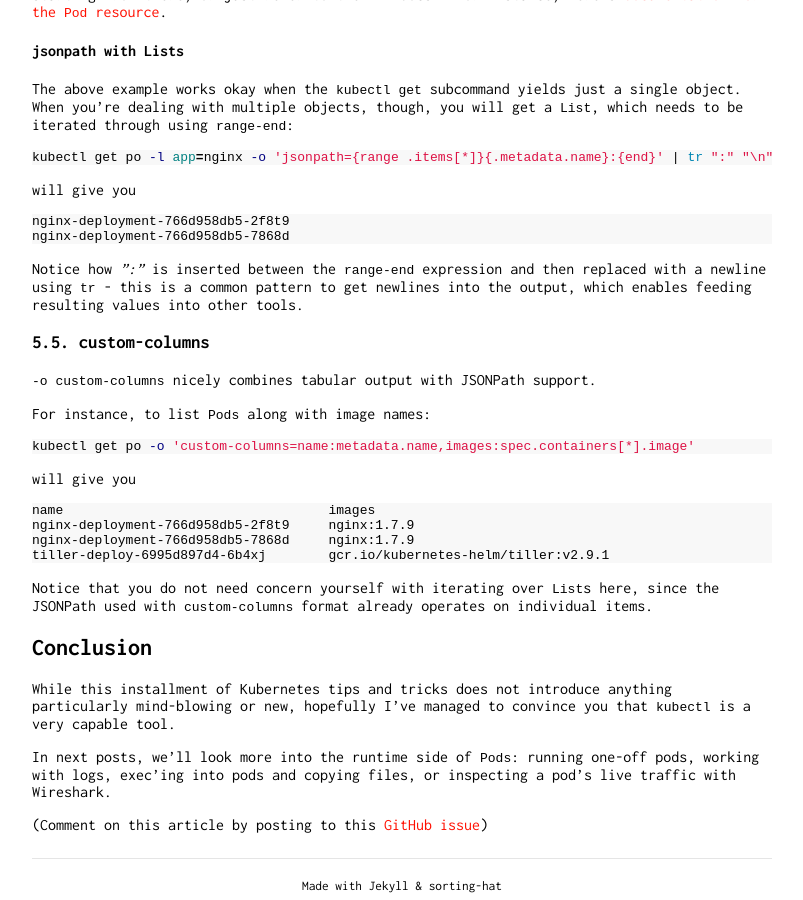
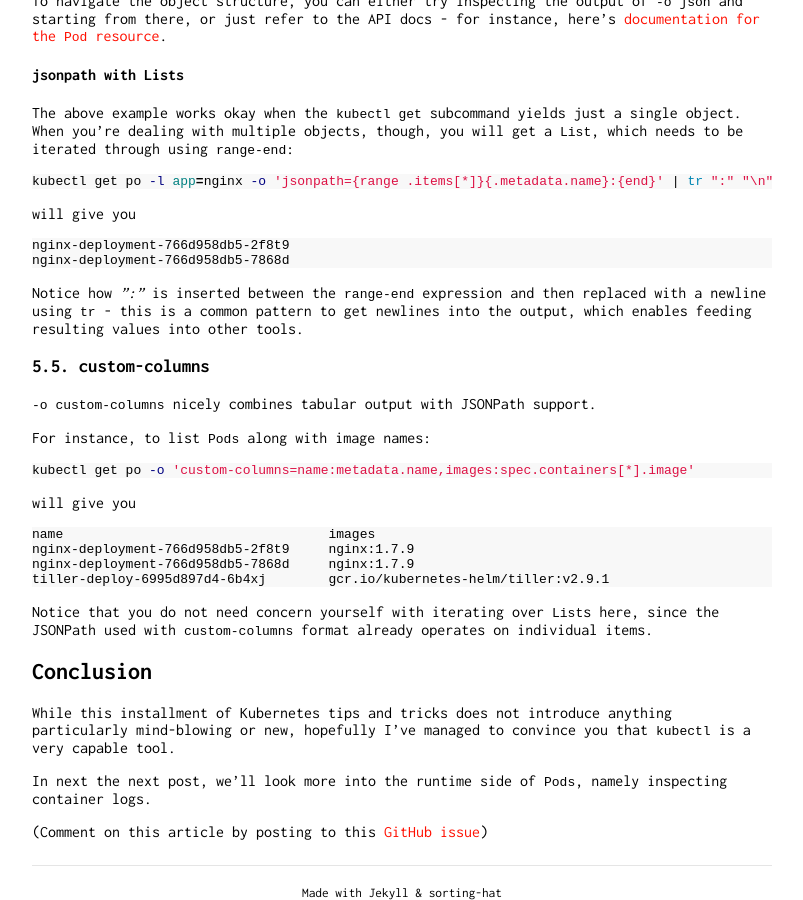
Before and after one commit to petr-k/petr-k.github.io, a Jekyll site: the page built from _posts/2019-01-06-kubernetes-tips-and-tricks-part-1-kubectl.md, in a window 1280 px wide and 900 px high, scrolled down 3267 px. Shown: the whole window, without its empty margins (238-1041 px from the left). Built offline with Jekyll 4.4.1, drawn with Linux system fonts in a browser that asks for light colours.

Commit message:
New post

````diff
--- a/_posts/2019-01-06-kubernetes-tips-and-tricks-part-1-kubectl.md
+++ b/_posts/2019-01-06-kubernetes-tips-and-tricks-part-1-kubectl.md
@@ -8,34 +8,44 @@
 comments-issue-id: 1
 ---
 
-While many Kubernetes newcomers routinely use the [dashboard](https://github.com/kubernetes/dashboard)
-or similar user interface, `kubectl` - the official CLI - often goes unappreciated. I believe
-`kubectl` is _the_ tool to learn well, as it is very powerful and can do just about everything. In
-this quick post, I'll try to highlight few of its notably useful features, as well as some little
-things that you may have missed in the docs.
+While many Kubernetes newcomers routinely use the
+[dashboard](https://github.com/kubernetes/dashboard) or similar user interface,
+`kubectl` - the official CLI - often goes unappreciated. I believe `kubectl` is
+_the_ tool to learn well, as it is very powerful and can do just about
+everything. In this quick post, I'll try to highlight few of its notably useful
+features, as well as some little things that you may have missed in the docs.
 
 ## 1. Shell completion
-Make sure you install `kubectl`'s [shell completion](https://kubernetes.io/docs/tasks/tools/install-kubectl/#enabling-shell-autocompletion).
-Among other things, it will autocomplete resource kinds and object names for you, which
-can be especially useful for objects with autogenerated names, such as `Pod`s.
+
+Make sure you install `kubectl`'s
+[shell completion](https://kubernetes.io/docs/tasks/tools/install-kubectl/#enabling-shell-autocompletion).
+Among other things, it will autocomplete resource kinds and object names for
+you, which can be especially useful for objects with autogenerated names, such
+as `Pod`s.
 
 ### Z shell
-If you're a [zsh](http://zsh.sourceforge.net/) user (as I am), I highly suggest that you get
-its [kubectl plugin](https://github.com/robbyrussell/oh-my-zsh/blob/master/plugins/kubectl/kubectl.plugin.zsh).
-With [oh-my-zsh](https://github.com/robbyrussell/oh-my-zsh), which you're probably already using, it's super easy to turn on. Besides
-integrated help for most `kubectl` flags, it will also give you a handful of useful aliases out of the box. Some of my favourites include:
 
-* `k` = `kubectl`
-* `kgd` = `kubectl get deployment`
-* `kdd` = `kubectl describe deployment`
-* `kgp` = `kubectl get pods`
+If you're a [zsh](http://zsh.sourceforge.net/) user (as I am), I highly suggest
+that you get its
+[kubectl plugin](https://github.com/robbyrussell/oh-my-zsh/blob/master/plugins/kubectl/kubectl.plugin.zsh).
+With [oh-my-zsh](https://github.com/robbyrussell/oh-my-zsh), which you're
+probably already using, it's super easy to turn on. Besides integrated help for
+most `kubectl` flags, it will also give you a handful of useful aliases out of
+the box. Some of my favourites include:
 
-See the [plugin](https://github.com/robbyrussell/oh-my-zsh/blob/master/plugins/kubectl/kubectl.plugin.zsh) for the
-full list.
+- `k` = `kubectl`
+- `kgd` = `kubectl get deployment`
+- `kdd` = `kubectl describe deployment`
+- `kgp` = `kubectl get pods`
+
+See the
+[plugin](https://github.com/robbyrussell/oh-my-zsh/blob/master/plugins/kubectl/kubectl.plugin.zsh)
+for the full list.
 
 ## 2. Save precious keystrokes
-Even without shell completion (though it's highly recommended), you can save a few keystrokes
-here and there. For example, all of these are equivalent:
+
+Even without shell completion (though it's highly recommended), you can save a
+few keystrokes here and there. For example, all of these are equivalent:
 
 ```shell
 kubectl get pods
@@ -44,54 +54,66 @@
 ```
 
 ## 3. Switching between namespaces
-If you find yourself working with multiple namespaces at once, there are few traditional ways
-to "move" between them:
 
-1. keep separate `kubectl` _context_ for each namespace, perhaps switching between
-them using `kubectl config use-context`
-2. override the namespace when invoking `kubectl`, via `-n` flag (e.g. `kubectl get po -n my_namespace`)
+If you find yourself working with multiple namespaces at once, there are few
+traditional ways to "move" between them:
 
-First option becomes unwieldy very quickly for more than a few namespaces. Second option
-is a nuisance to write every time, also being very easy to forget and perform an action
-in a different namespace than you wanted.
+1. keep separate `kubectl` _context_ for each namespace, perhaps switching
+   between them using `kubectl config use-context`
+2. override the namespace when invoking `kubectl`, via `-n` flag (e.g.
+   `kubectl get po -n my_namespace`)
 
-Admittedly, this is where `kubectl` could do a lot better. There are various 3rd party tools
-to overcome this, but I've personally settled with [kubectx & kubens](https://github.com/ahmetb/kubectx).
+First option becomes unwieldy very quickly for more than a few namespaces.
+Second option is a nuisance to write every time, also being very easy to forget
+and perform an action in a different namespace than you wanted.
+
+Admittedly, this is where `kubectl` could do a lot better. There are various 3rd
+party tools to overcome this, but I've personally settled with
+[kubectx & kubens](https://github.com/ahmetb/kubectx).
 
 ### kubectx/kubens
-[kubectx & kubens](https://github.com/ahmetb/kubectx) is a pair of tools to aid with context
-and namespace switching.
 
-While `kubectx` is useful and can manage contexts easily, I use `kubens` way more often,
-in tandem with aliases and bash completion:
+[kubectx & kubens](https://github.com/ahmetb/kubectx) is a pair of tools to aid
+with context and namespace switching.
 
-* List namespaces:
+While `kubectx` is useful and can manage contexts easily, I use `kubens` way
+more often, in tandem with aliases and bash completion:
+
+- List namespaces:
+
 ```shell
 kns
 ```
 
-* Switch the current context to a namespace:
+- Switch the current context to a namespace:
+
 ```shell
 kns my_namespace
 ```
 
-* Switch the current context to the previous namespace (very useful when switching back
-and forth between two namespaces):
+- Switch the current context to the previous namespace (very useful when
+  switching back and forth between two namespaces):
+
 ```
 kns -
 ```
 
 ## 4. Labels everywhere
-You probably know that just about any Kubernetes object can have [labels](https://kubernetes.io/docs/concepts/overview/working-with-objects/labels/) attached to it.
-In addition to labels, there are also [annotations](https://kubernetes.io/docs/concepts/overview/working-with-objects/annotations/).
 
-[Labels and Annotations in Kubernetes](https://vsupalov.com/kubernetes-labels-annotations-difference/) is a good article explaining the differences between the two, but four our purposes, these are
-the most important:
-* Labels are *indexed* and thus optimized for quick access.
-* Annotations are intended for non-identifying pieces of metadata.
+You probably know that just about any Kubernetes object can have
+[labels](https://kubernetes.io/docs/concepts/overview/working-with-objects/labels/)
+attached to it. In addition to labels, there are also
+[annotations](https://kubernetes.io/docs/concepts/overview/working-with-objects/annotations/).
 
-That said, it comes as no surprise that `kubectl` supports **querying by labels** at
-almost every corner. For example, consider the following deployment:
+[Labels and Annotations in Kubernetes](https://vsupalov.com/kubernetes-labels-annotations-difference/)
+is a good article explaining the differences between the two, but four our
+purposes, these are the most important:
+
+- Labels are _indexed_ and thus optimized for quick access.
+- Annotations are intended for non-identifying pieces of metadata.
+
+That said, it comes as no surprise that `kubectl` supports **querying by
+labels** at almost every corner. For example, consider the following deployment:
 
 ```yaml
 apiVersion: apps/v1
@@ -111,32 +133,40 @@
         app: nginx
     spec:
       containers:
-      - name: nginx
-        image: nginx:1.7.9
+        - name: nginx
+          image: nginx:1.7.9
 ```
 
-* You can now query `Pod`s spawned by that deployment:
+- You can now query `Pod`s spawned by that deployment:
+
 ```shell
 kubectl get po -l app=nginx
 ```
-* Label queries are supported by many `kubectl` subcommands. For instance, to retrieve logs
-from the last 5 minutes, across all relevant `Pod`s:
+
+- Label queries are supported by many `kubectl` subcommands. For instance, to
+  retrieve logs from the last 5 minutes, across all relevant `Pod`s:
+
 ```shell
 kubectl logs --since 5m -l app=nginx
 ```
 
-If you're consistent with your labeling convention, e.g. giving all your app-related
-Kubernetes objects (such as `Service`, `Ingress`) the same label (say `app`), searching
-for those then becomes easier. This might not be all that useful for most objects,
-but comes very handy for `Pod`s, because their names are autogenerated identifiers.
+If you're consistent with your labeling convention, e.g. giving all your
+app-related Kubernetes objects (such as `Service`, `Ingress`) the same label
+(say `app`), searching for those then becomes easier. This might not be all that
+useful for most objects, but comes very handy for `Pod`s, because their names
+are autogenerated identifiers.
 
 ## 5. Output formats
+
 It's also worth keeping in mind that many `kubectl` subcommands support multiple
-output formats. You'll find a comprehensive overview in the [docs](https://kubernetes.io/docs/reference/kubectl/overview/#output-options), but here's
-a quick intro.
+output formats. You'll find a comprehensive overview in the
+[docs](https://kubernetes.io/docs/reference/kubectl/overview/#output-options),
+but here's a quick intro.
 
 ### 5.1. wide
-While the standard `kubectl get po -l app=nginx` will spit out something along these lines:
+
+While the standard `kubectl get po -l app=nginx` will spit out something along
+these lines:
 
 ```shell
 NAME                                READY   STATUS    RESTARTS   AGE
@@ -145,6 +175,7 @@
 ```
 
 adding `-o wide` will extend the columns to:
+
 ```shell
 NAME                                READY   STATUS    RESTARTS   AGE     IP               NODE        NOMINATED NODE   READINESS GATES
 nginx-deployment-766d958db5-2f8t9   1/1     Running   0          4m45s   172.21.33.162    luft-c-w1   <none>           <none>
@@ -154,6 +185,7 @@
 Every resource has a different set of _default_ and _"wide"_ printed columns.
 
 ### 5.2. name
+
 Will print out just the object name. Might not seem that useful on first glance,
 but it's often used in scripts, e.g. when iterating over deployment's `Pod`s.
 
@@ -168,53 +200,66 @@
 include the resource _kind_.
 
 ### 5.3. json/yaml
-Those two do just what you'd expect. They print the most complete representations
-of an object (or multiple objects), and they are especially powerful when
-piped into [jq](https://stedolan.github.io/jq/) or [yq](https://github.com/mikefarah/yq).
+
+Those two do just what you'd expect. They print the most complete
+representations of an object (or multiple objects), and they are especially
+powerful when piped into [jq](https://stedolan.github.io/jq/) or
+[yq](https://github.com/mikefarah/yq).
 
 ### 5.4. jsonpath
-While you can combine `-o json` with piping the command output
-to [jq](https://stedolan.github.io/jq/), oftentimes you can achieve same result with `kubectl`'s
-built-in [JSONPath support](https://kubernetes.io/docs/reference/kubectl/jsonpath/).
 
-`kubectl get po nginx-deployment-766d958db5-2f8t9 -o jsonpath={.metadata.name}` will print:
+While you can combine `-o json` with piping the command output to
+[jq](https://stedolan.github.io/jq/), oftentimes you can achieve same result
+with `kubectl`'s built-in
+[JSONPath support](https://kubernetes.io/docs/reference/kubectl/jsonpath/).
+
+`kubectl get po nginx-deployment-766d958db5-2f8t9 -o jsonpath={.metadata.name}`
+will print:
+
 ```shell
 nginx-deployment-766d958db5-2f8t9
 ```
 
 #### Finding your (json)path
-To navigate the object structure, you can either try inspecting the output
-of `-o json` and starting from there, or just refer to the API docs - for instance,
-here's [documentation for the `Pod` resource](https://kubernetes.io/docs/reference/generated/kubernetes-api/v1.13/#pod-v1-core).
+
+To navigate the object structure, you can either try inspecting the output of
+`-o json` and starting from there, or just refer to the API docs - for instance,
+here's
+[documentation for the `Pod` resource](https://kubernetes.io/docs/reference/generated/kubernetes-api/v1.13/#pod-v1-core).
 
 #### jsonpath with Lists
-The above example works okay when the `kubectl get` subcommand yields just a single
-object. When you're dealing with multiple objects, though, you will get a `List`,
-which needs to be iterated through using `range-end`:
+
+The above example works okay when the `kubectl get` subcommand yields just a
+single object. When you're dealing with multiple objects, though, you will get a
+`List`, which needs to be iterated through using `range-end`:
 
 ```shell
 kubectl get po -l app=nginx -o 'jsonpath={range .items[*]}{.metadata.name}:{end}' | tr ":" "\n"
 ```
 
 will give you
+
 ```
 nginx-deployment-766d958db5-2f8t9
 nginx-deployment-766d958db5-7868d
 ```
 
-Notice how _":"_ is inserted between the `range-end` expression and then replaced with a
-newline using `tr` - this is a common pattern to get newlines into the output,
-which enables feeding resulting values into other tools.
+Notice how _":"_ is inserted between the `range-end` expression and then
+replaced with a newline using `tr` - this is a common pattern to get newlines
+into the output, which enables feeding resulting values into other tools.
 
 ### 5.5. custom-columns
+
 `-o custom-columns` nicely combines tabular output with JSONPath support.
 
 For instance, to list `Pods` along with image names:
+
 ```shell
 kubectl get po -o 'custom-columns=name:metadata.name,images:spec.containers[*].image'
 ```
 
 will give you
+
 ```
 name                                  images
 nginx-deployment-766d958db5-2f8t9     nginx:1.7.9
@@ -222,14 +267,15 @@
 tiller-deploy-6995d897d4-6b4xj        gcr.io/kubernetes-helm/tiller:v2.9.1
 ```
 
-Notice that you do not need concern yourself with iterating over `List`s here, since the
-JSONPath used with `custom-columns` format already operates on individual items.
+Notice that you do not need concern yourself with iterating over `List`s here,
+since the JSONPath used with `custom-columns` format already operates on
+individual items.
 
 ## Conclusion
+
 While this installment of Kubernetes tips and tricks does not introduce anything
-particularly mind-blowing or new, hopefully I've managed to convince you
-that `kubectl` is a very capable tool.
+particularly mind-blowing or new, hopefully I've managed to convince you that
+`kubectl` is a very capable tool.
 
-In next posts, we'll look more into the runtime side of `Pods`: running one-off pods,
-working with logs, exec'ing into pods and copying files, or inspecting a pod's live
-traffic with Wireshark.
+In next the next post, we'll look more into the runtime side of `Pods`, namely
+inspecting container logs.
````
Also changed, not shown: _posts/2019-02-03-kubernetes-tips-and-tricks-part-2-logs.md (added, +107 -0 lines), 1 other file.
